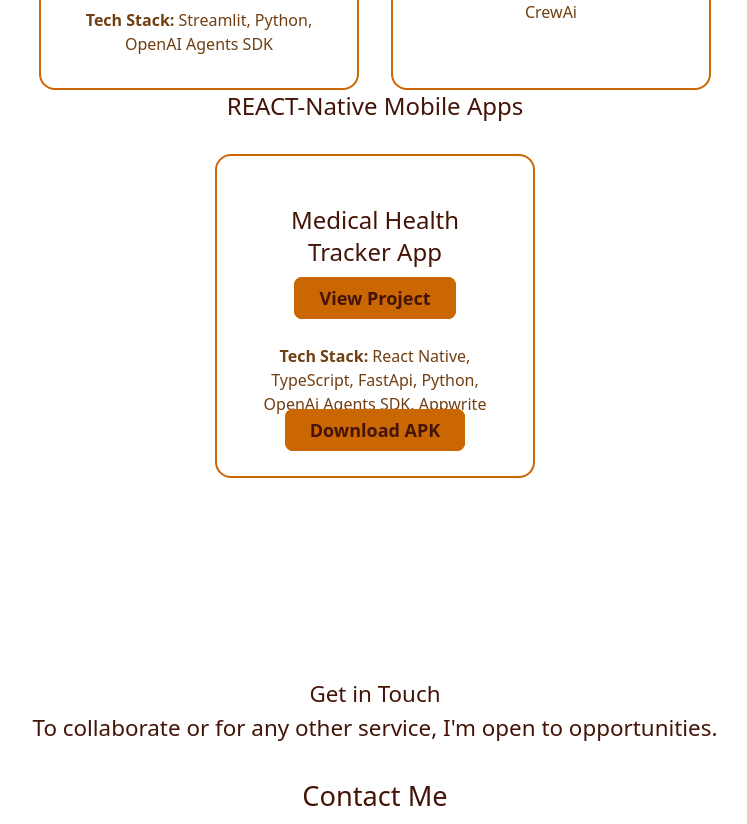
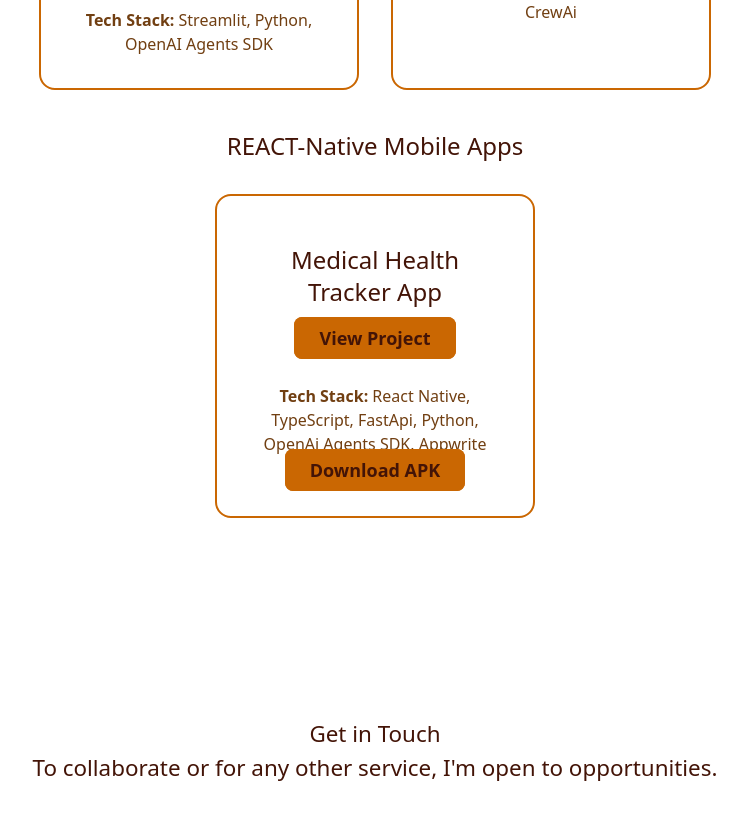
Before and after one commit to Dawoodayaz20/Portfolio, a React (Vite) app: page / in a window 1280 px wide. Shown: the part 4016-4840 px from the top of the page, without its empty margins (265-1012 px from the left). Built offline with nearby package versions, Linux system fonts and the light colour scheme.

Commit message:
Update heading margin for React-Native section

```diff
--- a/src/App.jsx
+++ b/src/App.jsx
@@ -109,7 +109,7 @@ class App extends React.Component {
                   </div>
               ))}
               </div>
-                <h2 className="text-2xl mb-8">REACT-Native Mobile Apps</h2>
+                <h2 className="text-2xl mt-10 mb-8">REACT-Native Mobile Apps</h2>
                 <div className="flex flex-wrap justify-center gap-8">
                 {[
                   { title: "Medical Health Tracker App" , link:"https://github.com/Dawoodayaz20/Medical-Health-Tracker-App.git", Tech_Stack: "React Native, TypeScript, FastApi, Python, OpenAi Agents SDK, Appwrite", DownloadLink:"https://expo.dev/accounts/daud21/projects/MedicalHealthTrackerApp/builds/129e820d-3039-4b43-a0fe-de49b0797472"},
```
